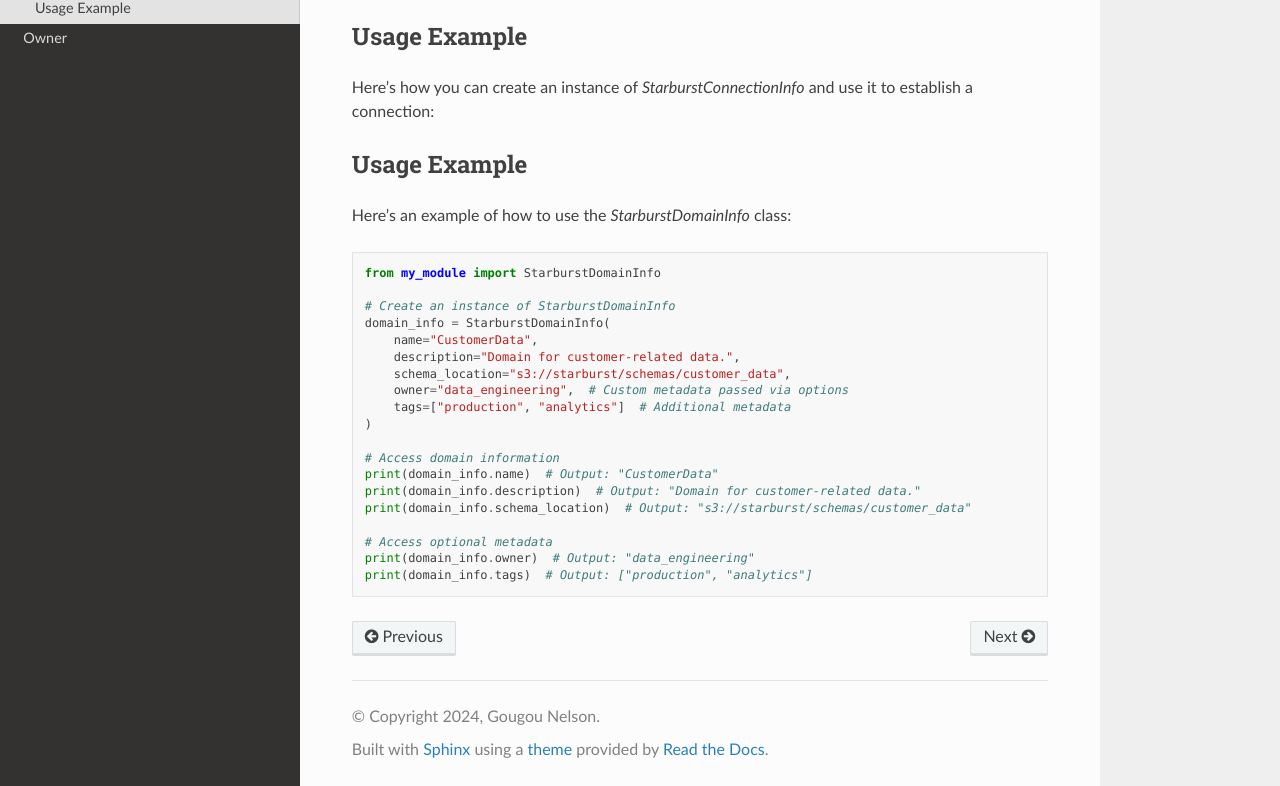
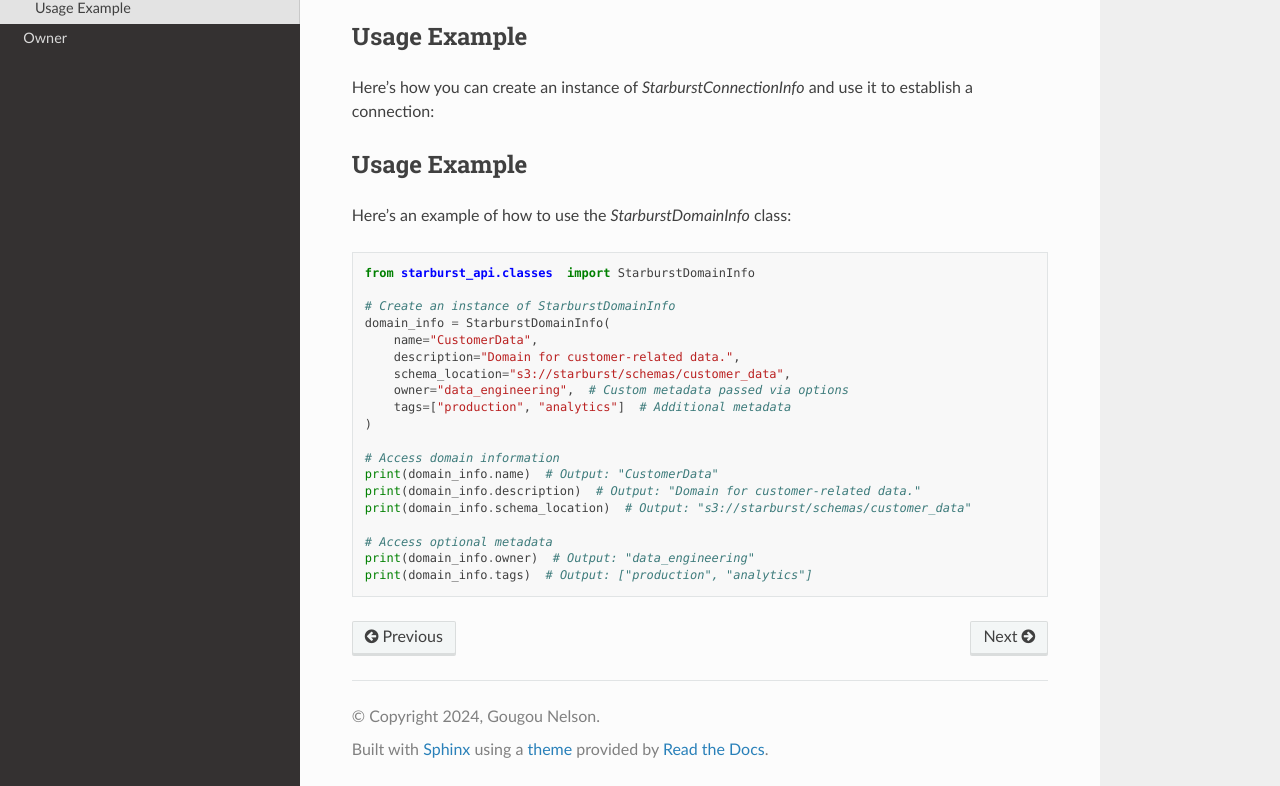
Before and after one commit to Donutson/starburst_api_python, a Sphinx documentation site: the page built from docs_source/source/domain_info.rst, in a window 1280 px wide and 1050 px high, cut to the strip 264-1050 px from the top of the window. Built offline with Sphinx 7.4.7 and the Read the Docs theme 3.1.0, drawn with Linux system fonts in a browser that asks for light colours.

Commit message:
docs(domain_info): update

```diff
--- a/docs_source/source/domain_info.rst
+++ b/docs_source/source/domain_info.rst
@@ -15,7 +15,7 @@
 
 .. code-block:: python
 
-    from my_module import StarburstDomainInfo
+    from starburst_api.classes  import StarburstDomainInfo
 
     # Create an instance of StarburstDomainInfo
     domain_info = StarburstDomainInfo(
```
